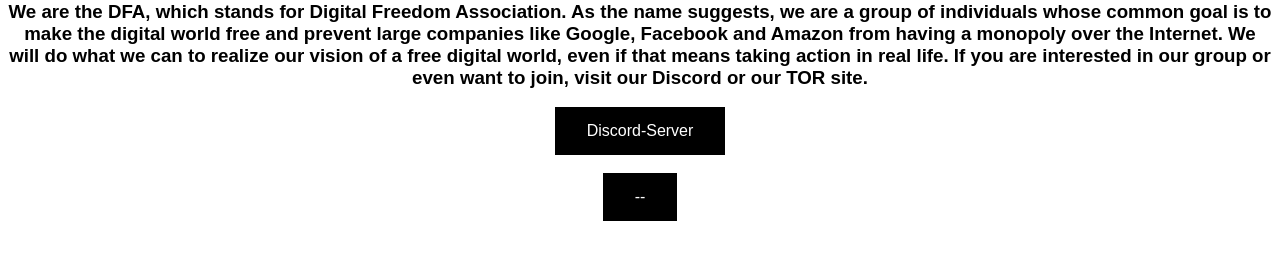
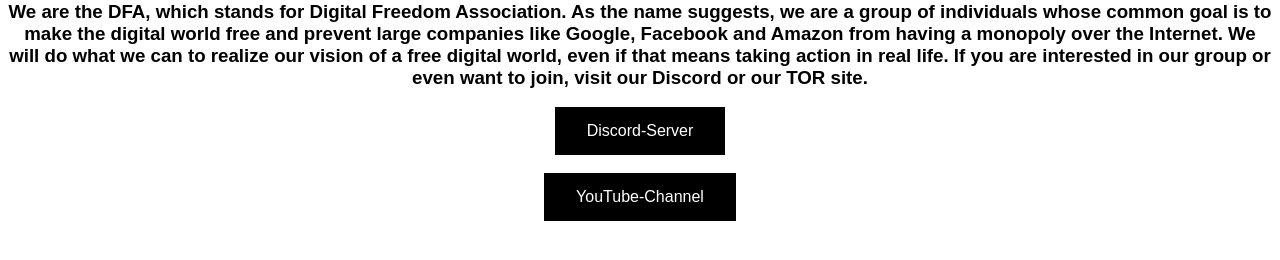
Before and after one commit to theherbert/dfa, a plain HTML site: page index.html in a window 1280 px wide. Shown: the part 346-606 px from the top of the page. Drawn offline with Linux system fonts and the light colour scheme.

Commit message:
Update index.html

```diff
--- a/index.html
+++ b/index.html
@@ -34,6 +34,6 @@
 
     <center><a href="https://discord.gg/DWUhDXeFjy" class="button">Discord-Server</a></center>
     <br>
-    <center><a href="#" class="button">--</a></center>
+    <center><a href="https://discord.gg/5mWY7Y5HvD" class="button">YouTube-Channel</a></center>
 </body>
 </html>
```
